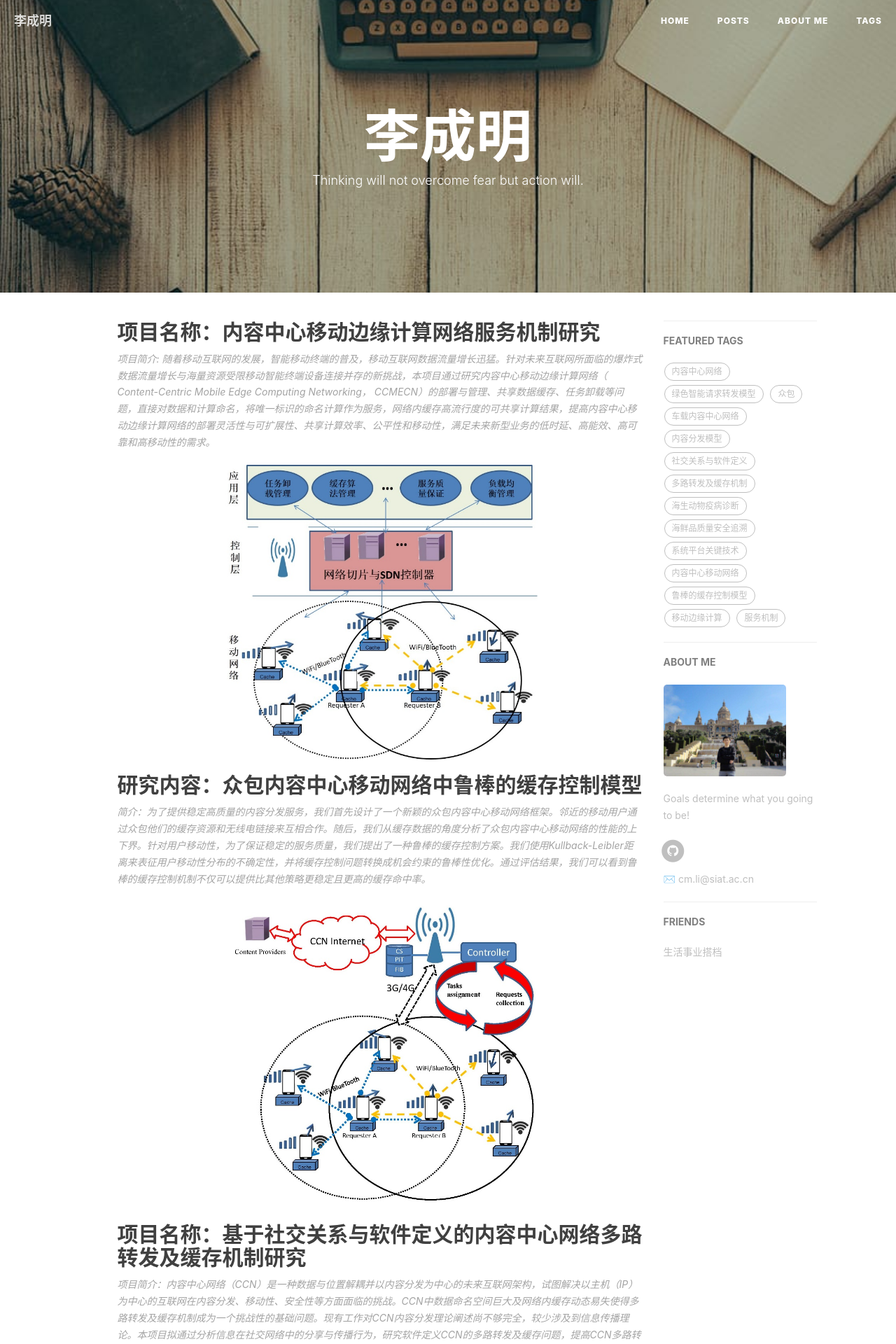
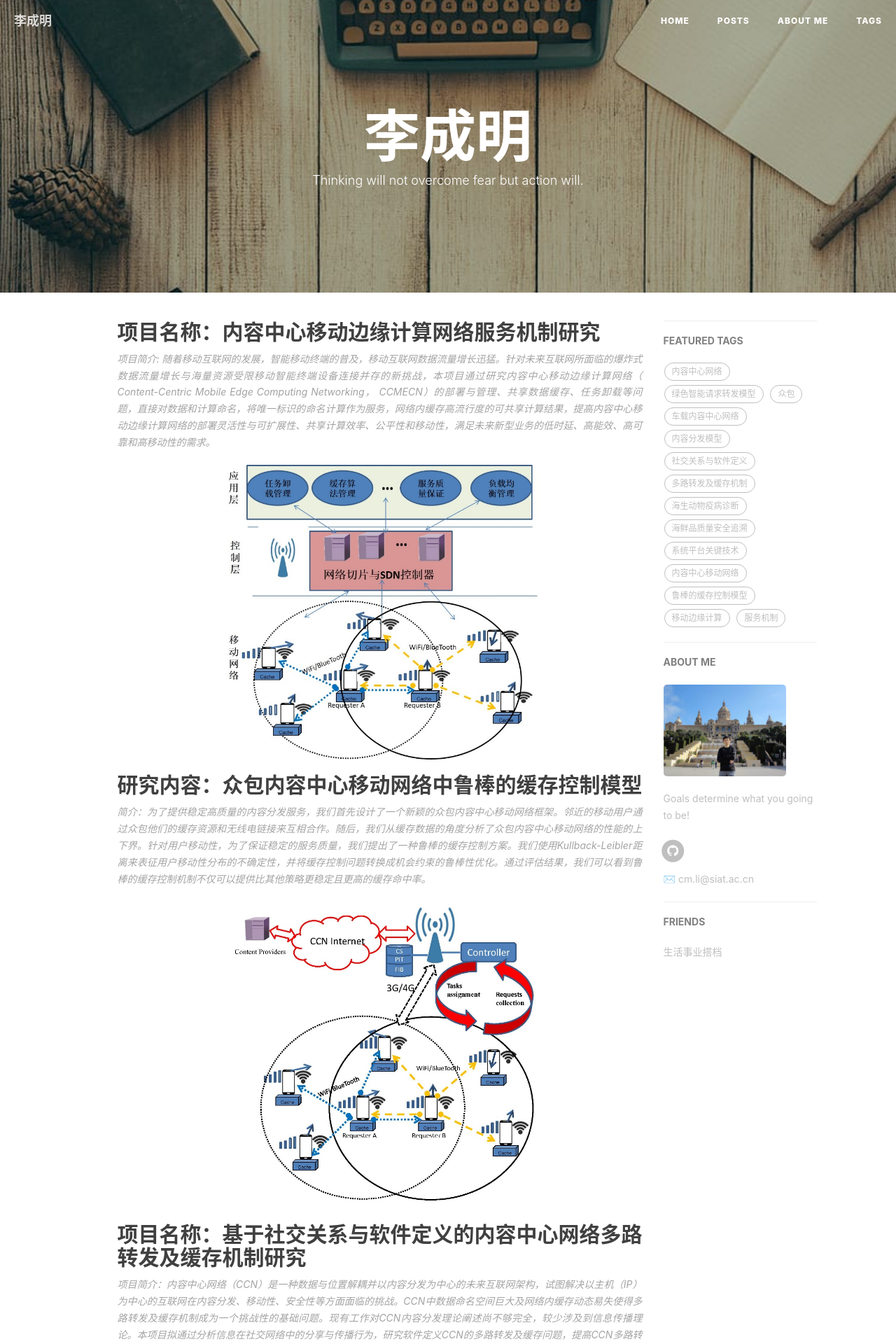
Before and after one commit to cm-li/cm-li.github.io, a Jekyll site: the page built from index.html, in a window 1280 px wide. Shown: the top 1920 px of the page at 70% size. Built offline with Jekyll 4.4.1, drawn with Linux system fonts in a browser that asks for light colours; nearby versions of some CDN libraries; comment, search, counter and statistics services are not loaded.

Commit message:
fix home page ui issue

```diff
--- a/index.html
+++ b/index.html
@@ -6,7 +6,7 @@
   <h2 class="post-title">
       项目名称：内容中心移动边缘计算网络服务机制研究
   </h2>
-  <div class="post-content-preview">
+  <div class="post-content-preview" style="text-align: justify;">
     项目简介: 随着移动互联网的发展，智能移动终端的普及，移动互联网数据流量增长迅猛。针对未来互联网所面临的爆炸式数据流量增长与海量资源受限移动智能终端设备连接并存的新挑战，本项目通过研究内容中心移动边缘计算网络（ Content-Centric Mobile Edge Computing Networking， CCMECN）的部署与管理、共享数据缓存、任务卸载等问题，直接对数据和计算命名，将唯一标识的命名计算作为服务，网络内缓存高流行度的可共享计算结果，提高内容中心移动边缘计算网络的部署灵活性与可扩展性、共享计算效率、公平性和移动性，满足未来新型业务的低时延、高能效、高可靠和高移动性的需求。
   </div>
   <div><img style="display:block; width: 60%; margin-top: 20px; margin-right: auto; margin-left: auto;"src="/img/project-study/ccmecn-content-1.jpg"></div>
@@ -16,7 +16,7 @@
   <h2 class="post-title">
       研究内容：众包内容中心移动网络中鲁棒的缓存控制模型
   </h2>
-  <div class="post-content-preview">
+  <div class="post-content-preview" style="text-align: justify;">
       简介：为了提供稳定高质量的内容分发服务，我们首先设计了一个新颖的众包内容中心移动网络框架。邻近的移动用户通过众包他们的缓存资源和无线电链接来互相合作。随后，我们从缓存数据的角度分析了众包内容中心移动网络的性能的上下界。针对用户移动性，为了保证稳定的服务质量，我们提出了一种鲁棒的缓存控制方案。我们使用Kullback-Leibler距离来表征用户移动性分布的不确定性，并将缓存控制问题转换成机会约束的鲁棒性优化。通过评估结果，我们可以看到鲁棒的缓存控制机制不仅可以提供比其他策略更稳定且更高的缓存命中率。
   </div>
   <div><img style="display:block; width: 60%; margin-top: 20px; margin-right: auto; margin-left: auto;"src="/img/project-study/ccmecn-content-2.jpg"></div>
@@ -26,7 +26,7 @@
   <h2 class="post-title">
       项目名称：基于社交关系与软件定义的内容中心网络多路转发及缓存机制研究
   </h2>
-  <div class="post-content-preview">
+  <div class="post-content-preview" style="text-align: justify;">
       项目简介：内容中心网络（CCN）是一种数据与位置解耦并以内容分发为中心的未来互联网架构，试图解决以主机（IP）为中心的互联网在内容分发、移动性、安全性等方面面临的挑战。CCN中数据命名空间巨大及网络内缓存动态易失使得多路转发及缓存机制成为一个挑战性的基础问题。现有工作对CCN内容分发理论阐述尚不够完全，较少涉及到信息传播理论。本项目拟通过分析信息在社交网络中的分享与传播行为，研究软件定义CCN的多路转发及缓存问题，提高CCN多路转发及缓存策略的高效性、公平性和灵活性。具体内容包括：通过分析分类社区中内容分享与传播行为，研究基于社交关系的CCN多路径转发及缓存策略高效性；分别设计社区虚拟域下CCN副本请求多路转发、同一内容不同数据块请求多路转发博弈模型，保证公平性；研究软件定义CCN，提高转发及缓存算法管理灵活性。本项目的研究将为CCN多路转发与缓存策略做出重要补充，对未来互联网的研究具有促进作用。
   </div>
   <div><img style="display:block; width: 60%; margin-top: 20px; margin-right: auto; margin-left: auto;"src="/img/project-study/socialrelationshipsoftwaredefinition.jpg"></div>
@@ -36,7 +36,7 @@
   <h2 class="post-title">
       研究内容：众包车载内容中心网络中高效的内容分发模型
   </h2>
-  <div class="post-content-preview">
+  <div class="post-content-preview" style="text-align: justify;">
       简介：车载内容中心网络方面取得进展（众包车载内容中心网络中安全高效的内容分发模型）。在未来智能交通系统中，海量的内容需要通过车联网安全高效的在车辆之间或车辆与路边单元之间传输。为了应对低质量的无线连接和车辆的高移动性，学者们提出了车载内容中心网络。但是，提供高质量内容分发的车载内容中心网络面临着动态网络拓扑、易变的无线信道条件、车辆用户隐私等方面的挑战。鉴于此，我们提出了一种新的众包车载内容中心网络框架来实现安全和高效的内容分发，将内容分发问题转化成最大化所有用户收益，并通过在线调度方法解决了次问题。同时，我们采用基于身份的代理重加密和命名功能网络来保证内容分发过程的安全性。仿真结果表明，与原有的车载内容中心网络相比较，该方法提高了平均用户收益性能。
   </div>
   <div><img style="display:block; width: 60%; margin-top: 20px; margin-right: auto; margin-left: auto;"src="/img/project-study/crowdsourcedvehicularccn.jpg"></div>
@@ -46,7 +46,7 @@
   <h2 class="post-title">
       项目名称：内容中心网络绿色智能请求转发模型研究
   </h2>
-  <div class="post-content-preview">
+  <div class="post-content-preview" style="text-align: justify;">
       项目简介：内容中心网络（CCN）是一种革命式（ Clean-Slate）的未来互联网设计思路。内容中心网络不再对数据所在的地址命名，而是直接对数据本身命名，被命名的数据己经成为最为关键的网络实体。但在内容中心网络的路由过程中，由于缓存资源的出现以及面向命名内容的路由等因素，多优化目标之间的冲突，如多径路由和冗余传输，以及工程实践中对转发策略的动态性需求和复杂度约束，也使得这一问题面临不小的挑战。本项目的总体目标是设计一个绿色智能的转发架构来提高在复杂动态的网络环境中 CCN 网络的性能。绿色智能转发架构具有良好的可扩展性，可保证 CCN 网络的大规模部署；在复杂动态的网络环境中，能够保证 CCN 网络整个路由转发引擎的健壮性和鲁棒性；支持具有服务质量 QoS 感知的智能转发算法，提供优良的用户服务；保证服务的同时，提高 CCN 网络的搞笑节能；支持公平的同一请求多路径转发和同一内容不同请求多路径转发特性；具有良好的移动性，满足移动互联网的需求。
   </div>
   <div><img style="display:block; width: 60%; margin-top: 20px; margin-right: auto; margin-left: auto;"src="/img/project-study/greenintelligentrequestforwardingmodelCCN.jpg"></div>
@@ -56,7 +56,7 @@
   <h2 class="post-title">
       项目名称：海生动物疫病诊断及海鲜品质量安全追溯系统平台关键技术研发
   </h2>
-  <div class="post-content-preview">
+  <div class="post-content-preview" style="text-align: justify;">
       简介：本项目针对当前我国海产品疫情及养殖环境生态污染之严峻形势，通过开发基于核酸特异性扩增的环介导等温扩增技术（LAMP）的手持式海生动物疫病诊断仪，实现对海生动物产品的快速诊断；在此基础上，运用多维大数据与相关分析技术、云计算与可视化技术，进行海产品产业链监控溯源多源数据采集与处理，开展海生动物生产、销售过程跟踪追溯与监控，进一步建立海产品疫病及其海岸养殖区域间关联分析模型，为政府、企业及消费者提供先进技术与实用手段，提高海产品竞争力，保障居民食品安全，监控海洋生态环境。
   </div>
   <div><img style="display:block; width: 60%; margin-top: 20px; margin-right: auto; margin-left: auto;"src="/img/project-study/marineanimalseafoodtraceabilitysystem-1.jpg"></div>
```
